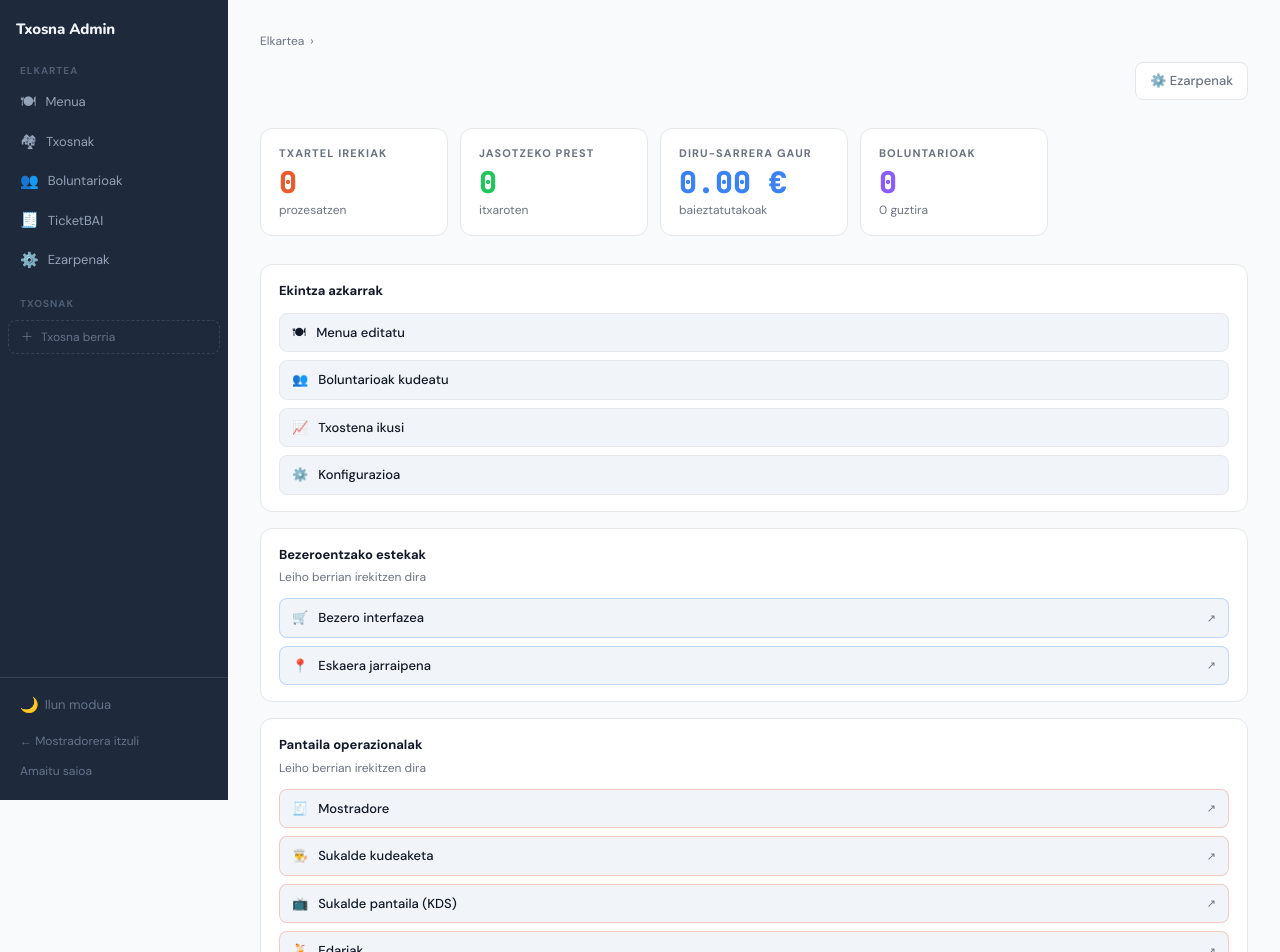
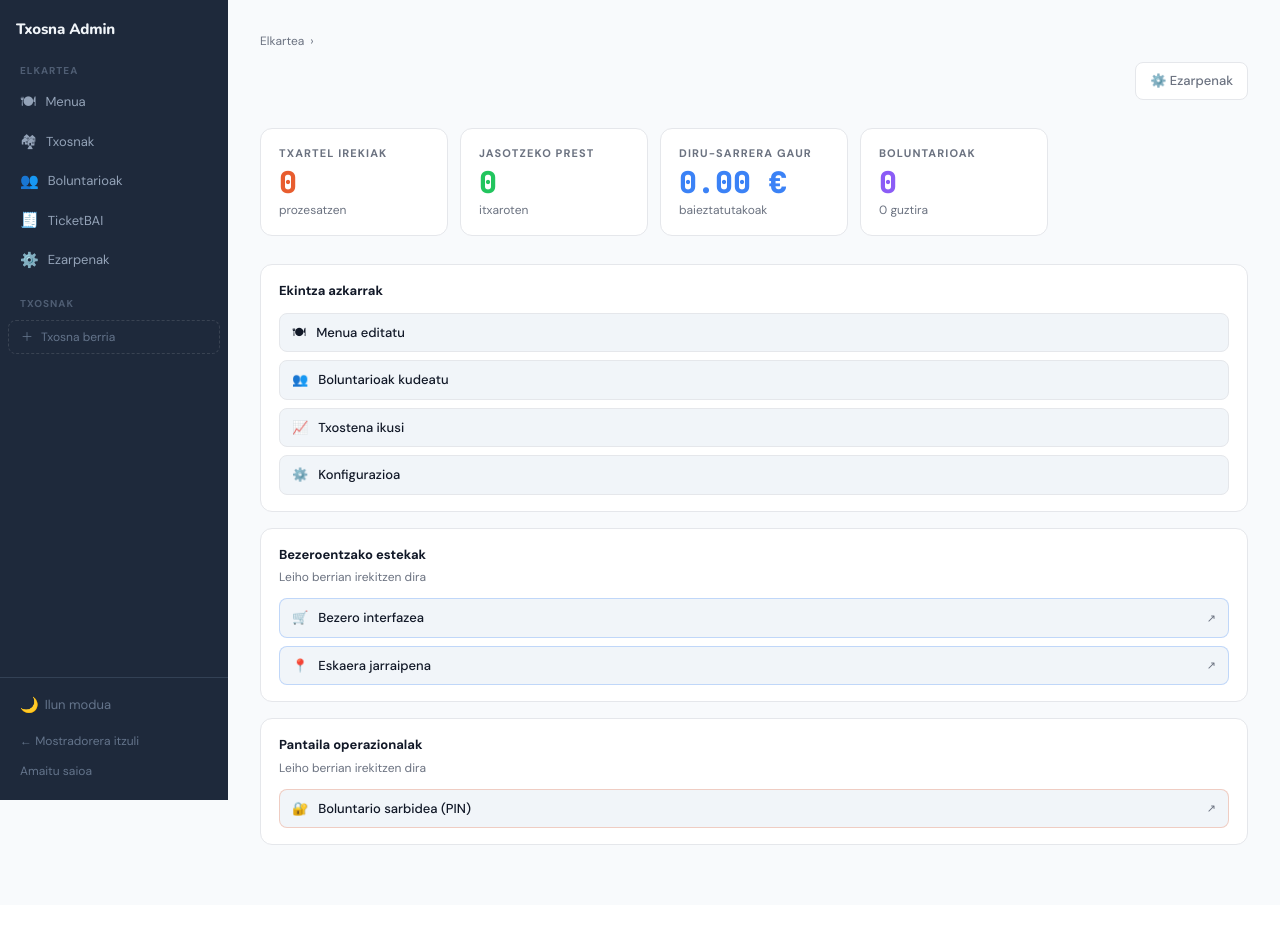
Before and after one commit to gorbeia/testapp-002, a Next.js app: page /1/txosnak/1 in a window 1280 px wide. Shown: the top 952 px of the page. After the commit the page ends 905 px from the top, so only its background shows below. Built offline with nearby package versions, Linux system fonts and the light colour scheme; no server answers; the database is empty.

Commit message:
Collapse four identical operational screen links into one PIN entry link
All four pointed to the same /eu/pin?slug= URL, so showing them separately
was redundant and confusing.

https://claude.ai/code/session_017RJiynsoKoNnqQ3m9SNwLe

```diff
--- a/src/app/(admin)/[locale]/txosnak/[txosnaId]/page.tsx
+++ b/src/app/(admin)/[locale]/txosnak/[txosnaId]/page.tsx
@@ -336,15 +336,8 @@ export default function TxosnaDashboard() {
           Leiho berrian irekitzen dira
         </div>
         <div style={{ display: 'flex', flexDirection: 'column', gap: 8 }}>
-          {[
-            { label: 'Mostradore', href: `/eu/pin?slug=${txosnaId}`, icon: '🧾' },
-            { label: 'Sukalde kudeaketa', href: `/eu/pin?slug=${txosnaId}`, icon: '👨‍🍳' },
-            { label: 'Sukalde pantaila (KDS)', href: `/eu/pin?slug=${txosnaId}`, icon: '📺' },
-            { label: 'Edariak', href: `/eu/pin?slug=${txosnaId}`, icon: '🍹' },
-          ].map((a) => (
           <Link
-              key={a.label}
-              href={a.href}
+            href={`/eu/pin?slug=${txosnaId}`}
             target="_blank"
             rel="noreferrer"
             style={{
@@ -361,11 +354,10 @@ export default function TxosnaDashboard() {
               fontWeight: 500,
             }}
           >
-              <span>{a.icon}</span>
-              <span style={{ flex: 1 }}>{a.label}</span>
+            <span>🔐</span>
+            <span style={{ flex: 1 }}>Boluntario sarbidea (PIN)</span>
             <span style={{ fontSize: 11, color: 'var(--adm-text-sec)' }}>↗</span>
           </Link>
-          ))}
         </div>
       </div>
     </div>
```
Lines whose indentation alone changed are shown as unchanged.
